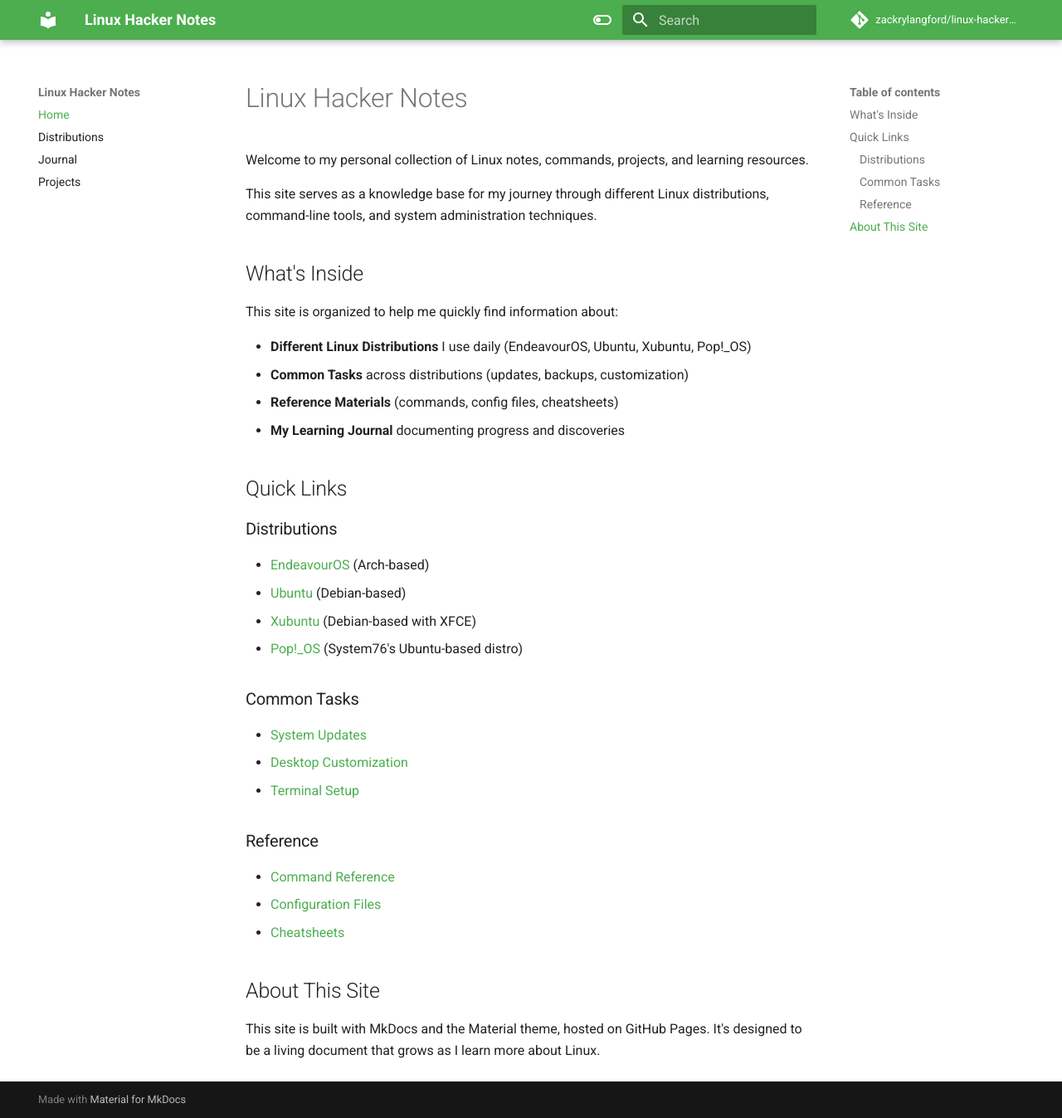
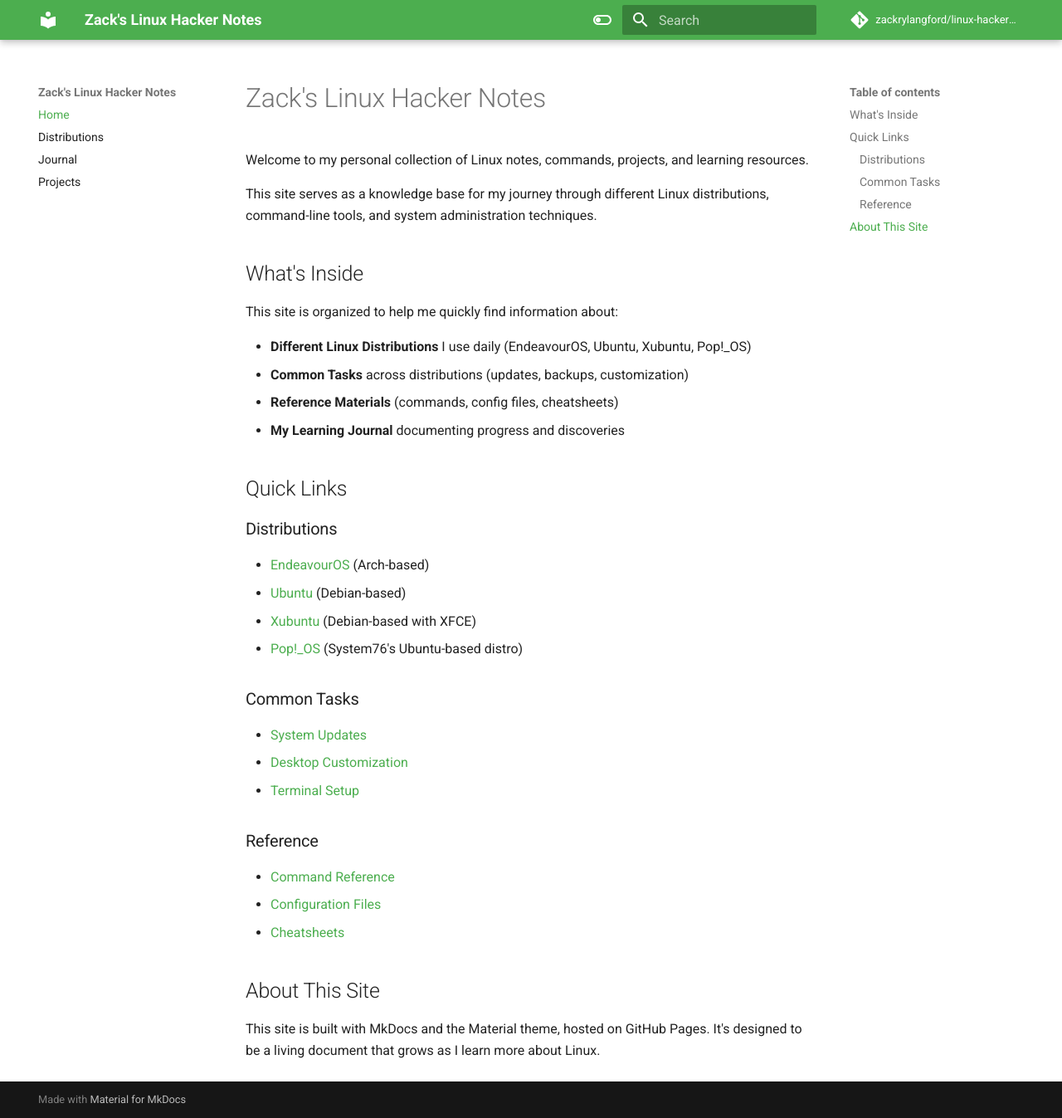
Before and after one commit to zackrylangford/linux-hacker-notes, an MkDocs documentation site: the page built from docs/index.md, in a window 1280 px wide and 1347 px high. Shown: the whole window at 83% size. Built offline with MkDocs 1.6.1 and Material for MkDocs 9.7.7, drawn with Linux system fonts in a browser that asks for light colours; comment, search, counter and statistics services are not loaded.

Commit message:
update name of the site

```diff
--- a/docs/index.md
+++ b/docs/index.md
@@ -2,7 +2,7 @@
 title: Home
 ---
 
-# Linux Hacker Notes
+# Zack's Linux Hacker Notes
 
 Welcome to my personal collection of Linux notes, commands, projects, and learning resources.
 
--- a/mkdocs.yml
+++ b/mkdocs.yml
@@ -1,4 +1,4 @@
-site_name: Linux Hacker Notes
+site_name: Zack's Linux Hacker Notes
 site_description: Personal notes and resources for learning Linux distributions
 site_author: Zack
 
```
